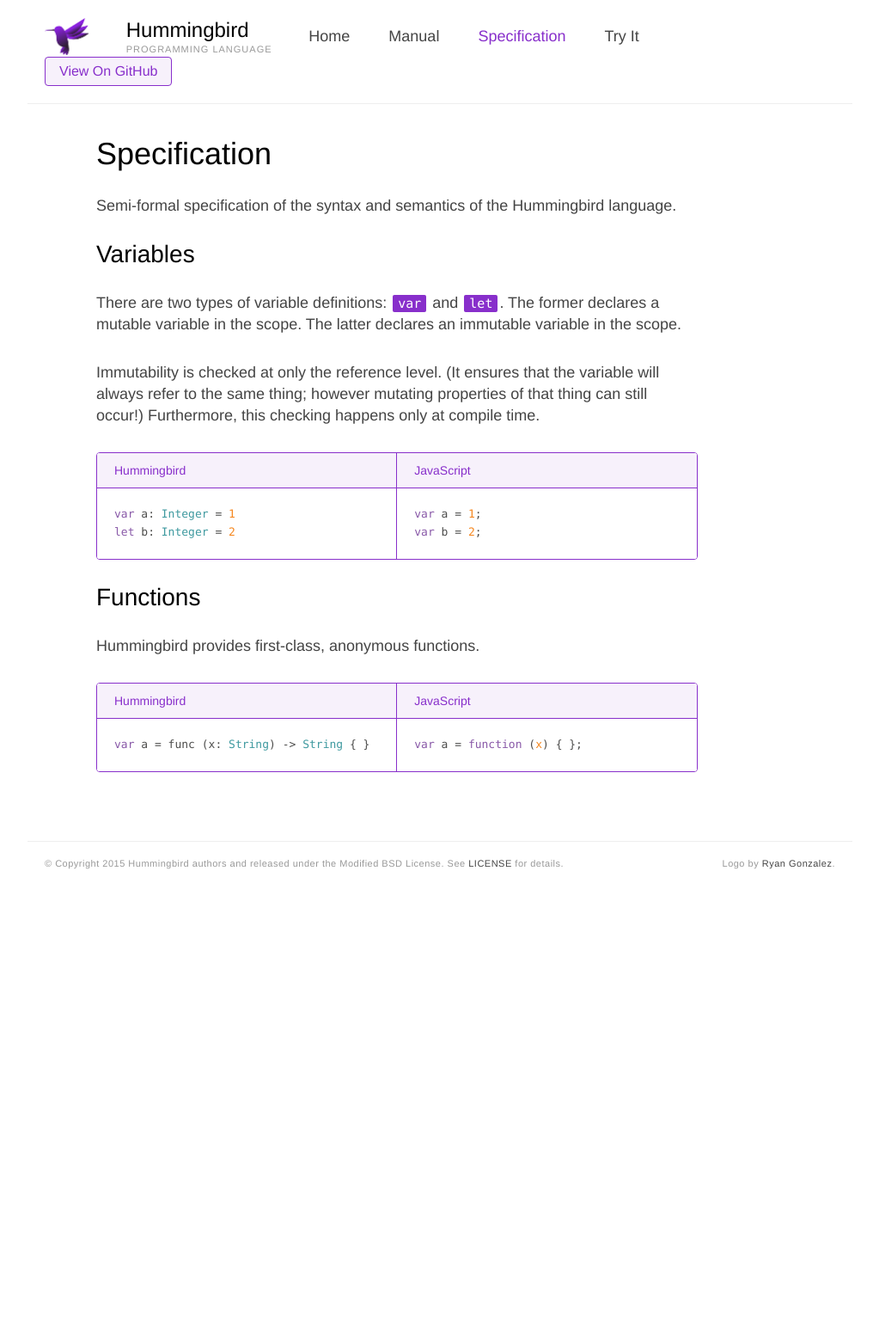
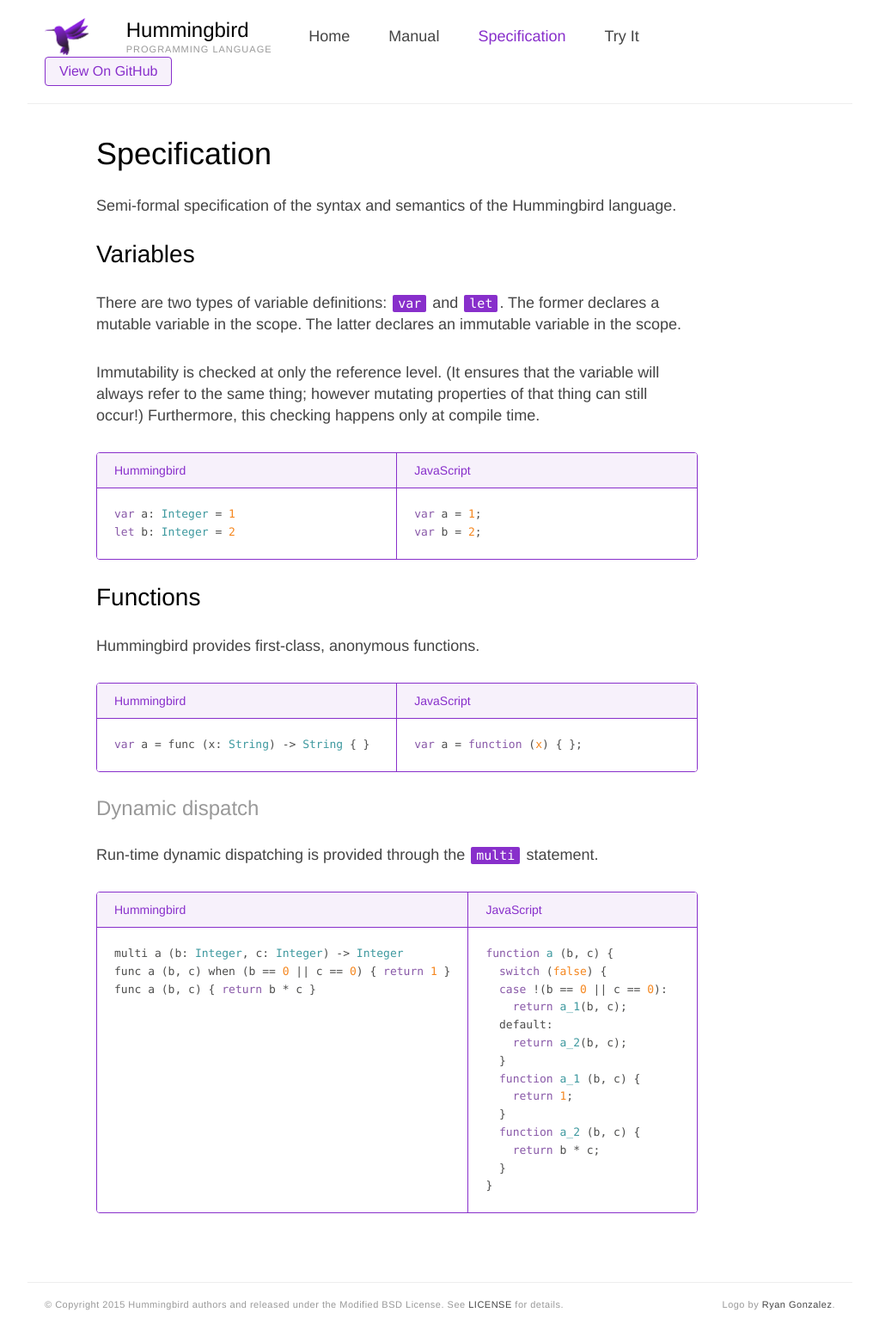
Before and after one commit to dirk/hummingbird, a Jekyll site: the page built from specification.html, in a window 1280 px wide. Shown: the whole page at 86% size, without its empty margins (128-1151 px from the left). Built offline with Jekyll 4.4.1, drawn with Linux system fonts in a browser that asks for light colours; nearby versions of some CDN libraries; before the commit the page ends 1035 px from its top, so only the background shows below that.

Commit message:
Update specification

```diff
--- a/specification.html
+++ b/specification.html
@@ -22,5 +22,27 @@ var b = 2;</code></pre></div>
 <div class="spec hb" spec-type="Hummingbird"><pre><code class="lang-typescript">var a = func (x: String) -> String { }</code></pre></div>
 <div class="spec js" spec-type="JavaScript"><pre><code class="lang-js">var a = function (x) { };</code></pre></div>
 </div>
+<h3>Dynamic dispatch</h3>
+<p>Run-time dynamic dispatching is provided through the <code>multi</code> statement.</p>
+
+<div class="spec-pair">
+<div class="spec hb" spec-type="Hummingbird"><pre><code class="lang-typescript">multi a (b: Integer, c: Integer) -> Integer
+func a (b, c) when (b == 0 || c == 0) { return 1 }
+func a (b, c) { return b * c }</code></pre></div>
+<div class="spec js" spec-type="JavaScript"><pre><code class="lang-js">function a (b, c) {
+  switch (false) {
+  case !(b == 0 || c == 0):
+    return a_1(b, c);
+  default:
+    return a_2(b, c);
+  }
+  function a_1 (b, c) {
+    return 1;
+  }
+  function a_2 (b, c) {
+    return b * c;
+  }
+}</code></pre></div>
+</div>
 
 </div>
```
